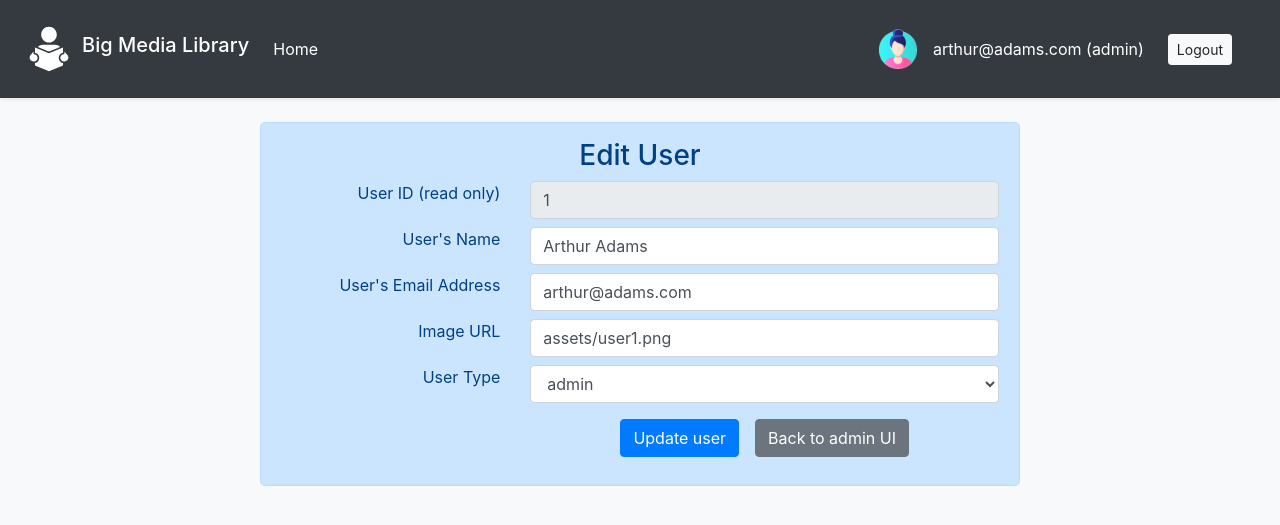
After one commit to mbalabanov/CFLMS-MarinBalabanov-CodeReview-10, a PHP site: page /adminupdate.php?id=1 in a window 1280 px wide. The commit adds this page. Shown: the top 525 px of the page. Run offline with PHP 8.4, Linux system fonts and the light colour scheme; a user stored in the database is signed in; data comes from the database, SQL or seed files in the repository.

Commit message:
Added update and delete for admin users

```diff
--- /dev/null
+++ b/adminupdate.php
@@ -0,0 +1,92 @@
+<?php
+    ob_start();
+    session_start();
+
+    require_once 'actions/db_connect.php';
+
+    // if session is not set this will redirect to login page
+    if( !isset($_SESSION['admin' ]) ) {
+        header("Location: index.php");
+        exit;
+    }
+
+    // select logged-in users details
+    $res=mysqli_query($connect, "SELECT * FROM users WHERE userId=".$_SESSION['user']);
+    $userRow=mysqli_fetch_array($res, MYSQLI_ASSOC);
+
+    if ($_GET['id']) {
+        $id = $_GET['id'];
+        $sql = "SELECT * FROM users WHERE userId = {$id}" ;
+        $result = $connect->query($sql);
+        $data = $result->fetch_assoc();
+        $connect->close();
+    }
+?>
+
+<!DOCTYPE html>
+<html>
+<head>
+    <!-- Required meta tags -->
+    <meta charset="utf-8">
+    <meta name="viewport" content="width=device-width, initial-scale=1, shrink-to-fit=no">
+
+    <!-- Bootstrap CSS -->
+    <link rel="stylesheet" href="css/bootstrap.min.css">
+
+    <title>Edit user | Big Library</title>
+
+</head>
+<body class="bg-light">
+
+<?php include('navbar.php'); ?>
+
+<div class="container my-4">
+    <div class="row mt-3 ">
+        <div class="col-8 offset-2 pt-2 alert alert-primary rounded-lg">
+            <h3 class="mt-2 text-center">Edit User</h3>
+            <form action="actions/a_adminupdate.php" method="post">
+
+                <div class="row my-2">
+                    <div class="col-md-4 text-right"><label for="formuserId">User ID (read only)</label></div >
+                    <div class="col-md-8"><input class="form-control" type="text" name="formuserId"  value="<?php echo $data['userId'] ?>" readonly /></div>
+                </div>
+                <div class="row my-2">
+                    <div class="col-md-4 text-right"><label for="formuserName">User's Name</label></div >
+                    <div class="col-md-8"><input class="form-control" type="text" name="formuserName"  value="<?php echo $data['userName'] ?>" /></div>
+                </div>
+                <div class="row my-2">
+                    <div class="col-md-4 text-right"><label for="formuserEmail">User's Email Address</label></div >
+                    <div class="col-md-8"><input class="form-control" type="text" name="formuserEmail"  value="<?php echo $data['userEmail'] ?>" /></div>
+                </div>
+                <div class="row my-2">
+                    <div class="col-md-4 text-right"><label for="formuserImage">Image URL</label></div>
+                    <div class="col-md-8"><input class="form-control" type="text" name="formuserImage" value="<?php echo $data['userImage'] ?>" /></div>
+                </div>
+                <div class="row my-2">
+                    <div class="col-md-4 text-right"><label for="formuserType">User Type</label></div>
+                    <div class="col-md-8">
+                        <select name="formuserType" class="form-control" id="userType">
+                            <option>Choose user type...</option>
+                            <option value="admin" <?php if ($data['userType']=='admin') echo 'selected';?> >admin</option>
+                            <option value="user" <?php if ($data['userType']=='user') echo 'selected';?> >user</option>
+                        </select>
+                    </div>
+                </div>
+                <div class="row my-2">
+                    <div class="col-4">
+                    </div>
+                    <div class="col-8 text-center">
+                        <button class="btn btn-primary m-2" type ="submit">Update user</button><a class="btn btn-secondary m-2" href="admin.php">Back to admin UI</a>
+                    </div>
+                </div>
+
+            </form>
+        </div>
+    </div>
+</div >
+
+<script src="js/jquery-3.5.1.min.js"></script>
+<script src="js/bootstrap.bundle.min.js"></script>
+
+</body>
+</html>
--- a/index.php
+++ b/index.php
@@ -84,7 +84,9 @@
         <div class="row my-3">
             <div class="col-12 text-center">
                 <h2>Welcome to the Big Media Library</h2>
-                <h4>Please register and login to proceed.<br>For test purposes please use username <strong>test1@test.com</strong> and password <strong>tatata</strong></h4>
+                <h4>Please register and login as a user to proceed.</h4>
+                <p>For a <span class="badge badge-pill badge-info">standard user</span> please use username <strong>test1@test.com</strong> and password <strong>tatata</strong><br />
+                For a <span class="badge badge-pill badge-warning">admin user</span> please use username <strong>admin@admin.com</strong> and password <strong>tatata</strong></p>
             </div>
         </div>
             <div class="col-6 offset-3 mb-5 alert alert-primary pb-4 rounded-lg">
--- a/navbar.php
+++ b/navbar.php
@@ -19,7 +19,7 @@
         <?php
             if (isset($_SESSION['user']) || isset($_SESSION['admin'])) {
                 echo('<img src="'. $userRow['userImage' ] .'" height="40px" alt="'. $userRow['userEmail' ] .'" class="mx-3">');
-                echo('<span class="text-white">'. $userRow['userEmail' ] .'</span>');
+                echo('<span class="text-white">'. $userRow['userEmail' ] .' ('. $userRow['userType' ] .')</span>');
                 echo('<a class="btn btn-light btn-sm mx-4" href="logout.php?logout">Logout</a>');
             }
         ?>
```
Also changed, not shown: actions/a_admindelete.php (added, +51 -0 lines), actions/a_adminupdate.php (added, +58 -0 lines), admin.php (+8 -2 lines), admindelete.php (added, +56 -0 lines).
